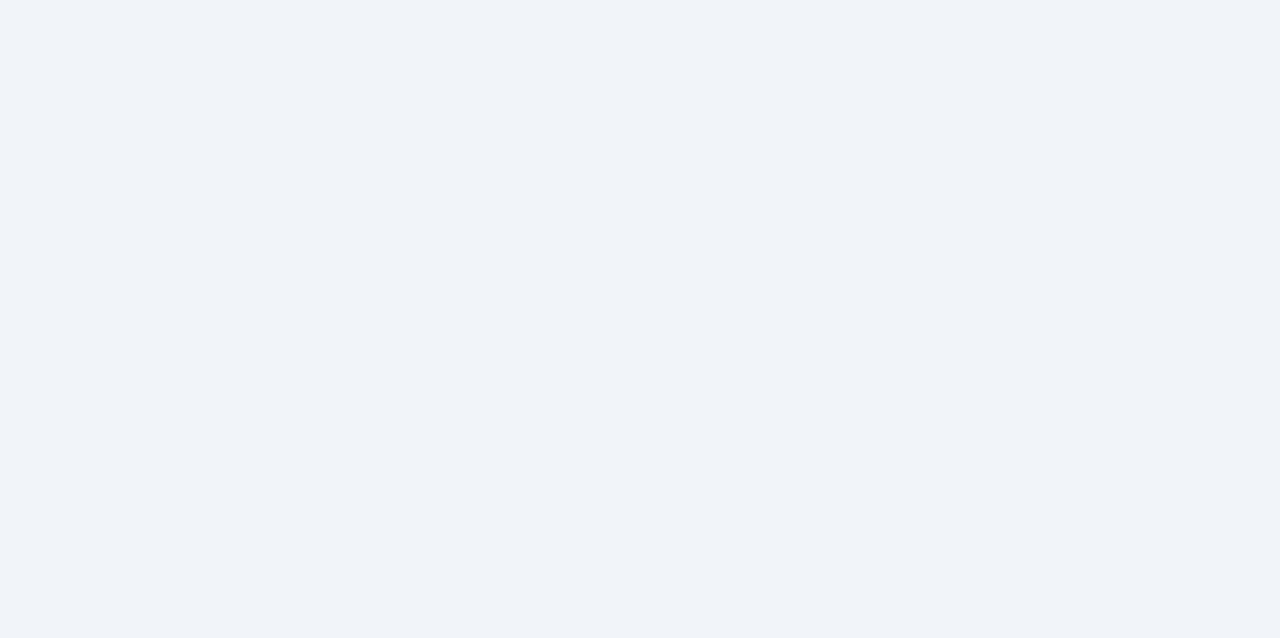
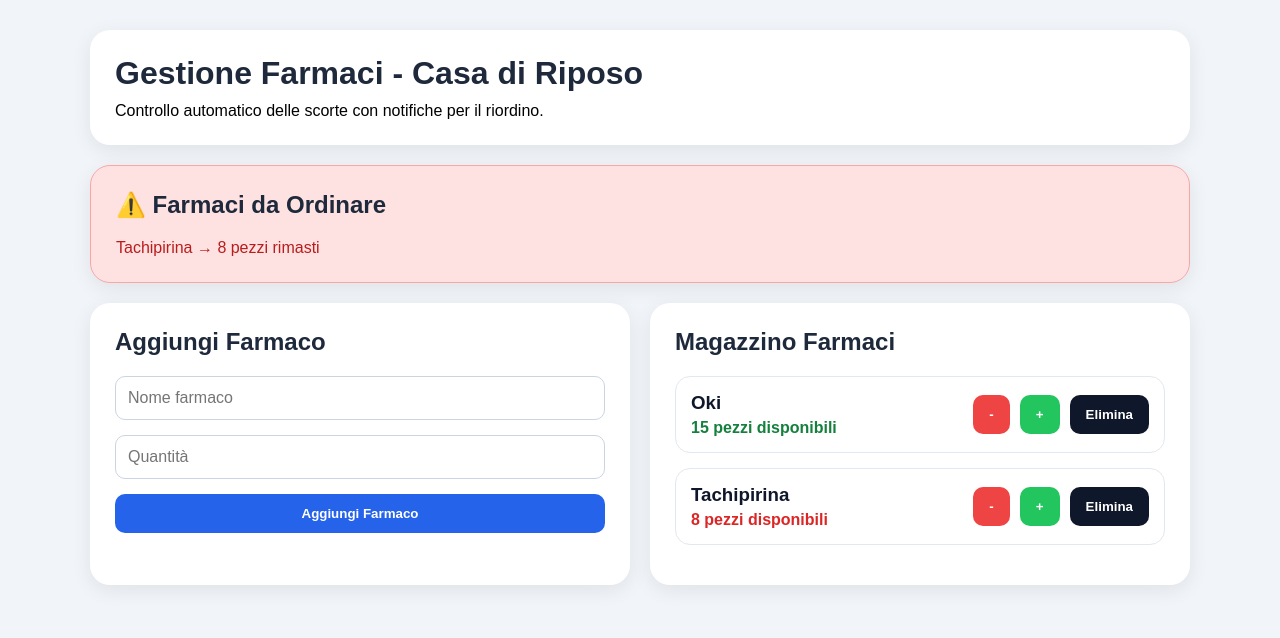
Before and after one commit to soAos/CaseDiRiposo, a plain HTML site: page index.html in a window 1280 px wide. Drawn offline with Linux system fonts and the light colour scheme.

Commit message:
Add files via upload

```diff
--- a/index.html
+++ b/index.html
@@ -86,3 +86,211 @@
       border-radius: 15px;
       padding: 15px;
       margin-bottom: 15px;
+      display: flex;
+      justify-content: space-between;
+      align-items: center;
+    }
+
+    .medicine h3 {
+      color: #0f172a;
+      margin-bottom: 5px;
+    }
+
+    .green {
+      color: #15803d;
+      font-weight: bold;
+    }
+
+    .red {
+      color: #dc2626;
+      font-weight: bold;
+    }
+
+    .actions {
+      display: flex;
+      gap: 10px;
+    }
+
+    .btn-minus {
+      background: #ef4444;
+      color: white;
+    }
+
+    .btn-plus {
+      background: #22c55e;
+      color: white;
+    }
+
+    .btn-delete {
+      background: #0f172a;
+      color: white;
+    }
+
+    @media(max-width: 768px) {
+      .grid {
+        grid-template-columns: 1fr;
+      }
+    }
+  </style>
+</head>
+<body>
+
+  <div class="container">
+
+    <div class="card">
+      <h1>Gestione Farmaci - Casa di Riposo</h1>
+      <p>Controllo automatico delle scorte con notifiche per il riordino.</p>
+    </div>
+
+    <div id="warningBox"></div>
+
+    <div class="grid">
+
+      <div class="card">
+        <h2>Aggiungi Farmaco</h2>
+
+        <input type="text" id="medicineName" placeholder="Nome farmaco">
+        <input type="number" id="medicineQuantity" placeholder="Quantità">
+
+        <button class="btn-primary" onclick="addMedicine()">
+          Aggiungi Farmaco
+        </button>
+      </div>
+
+      <div class="card">
+        <h2>Magazzino Farmaci</h2>
+
+        <div id="medicineList"></div>
+      </div>
+
+    </div>
+
+  </div>
+
+  <script>
+    let medicines = JSON.parse(localStorage.getItem('medicines')) || [
+      { id: 1, name: 'Oki', quantity: 15 },
+      { id: 2, name: 'Tachipirina', quantity: 8 }
+    ];
+
+    function saveMedicines() {
+      localStorage.setItem('medicines', JSON.stringify(medicines));
+    }
+
+    async function showNotification(title, body) {
+      if (!('Notification' in window)) return;
+
+      if (Notification.permission === 'granted') {
+        new Notification(title, { body });
+      } else if (Notification.permission !== 'denied') {
+        const permission = await Notification.requestPermission();
+
+        if (permission === 'granted') {
+          new Notification(title, { body });
+        }
+      }
+    }
+
+    function renderMedicines() {
+      const list = document.getElementById('medicineList');
+      const warningBox = document.getElementById('warningBox');
+
+      list.innerHTML = '';
+
+      const lowStock = medicines.filter(m => m.quantity <= 10);
+
+      if (lowStock.length > 0) {
+        warningBox.innerHTML = `
+          <div class="card warning">
+            <h2>⚠️ Farmaci da Ordinare</h2>
+            ${lowStock.map(m => `
+              <p>${m.name} → ${m.quantity} pezzi rimasti</p>
+            `).join('')}
+          </div>
+        `;
+      } else {
+        warningBox.innerHTML = '';
+      }
+
+      medicines.forEach(medicine => {
+
+        if (medicine.quantity <= 10) {
+          showNotification(
+            `Scorte basse: ${medicine.name}`,
+            `Restano solo ${medicine.quantity} pezzi disponibili.`
+          );
+        }
+
+        const div = document.createElement('div');
+        div.className = 'medicine';
+
+        div.innerHTML = `
+          <div>
+            <h3>${medicine.name}</h3>
+            <p class="${medicine.quantity <= 10 ? 'red' : 'green'}">
+              ${medicine.quantity} pezzi disponibili
+            </p>
+          </div>
+
+          <div class="actions">
+            <button class="btn-minus" onclick="changeQuantity(${medicine.id}, -1)">-</button>
+            <button class="btn-plus" onclick="changeQuantity(${medicine.id}, 1)">+</button>
+            <button class="btn-delete" onclick="deleteMedicine(${medicine.id})">
+              Elimina
+            </button>
+          </div>
+        `;
+
+        list.appendChild(div);
+      });
+
+      saveMedicines();
+    }
+
+    function addMedicine() {
+      const name = document.getElementById('medicineName').value;
+      const quantity = parseInt(document.getElementById('medicineQuantity').value);
+
+      if (!name || !quantity) {
+        alert('Compila tutti i campi');
+        return;
+      }
+
+      medicines.push({
+        id: Date.now(),
+        name,
+        quantity
+      });
+
+      document.getElementById('medicineName').value = '';
+      document.getElementById('medicineQuantity').value = '';
+
+      renderMedicines();
+    }
+
+    function changeQuantity(id, value) {
+      medicines = medicines.map(medicine => {
+        if (medicine.id === id) {
+          medicine.quantity += value;
+
+          if (medicine.quantity < 0) {
+            medicine.quantity = 0;
+          }
+        }
+
+        return medicine;
+      });
+
+      renderMedicines();
+    }
+
+    function deleteMedicine(id) {
+      medicines = medicines.filter(medicine => medicine.id !== id);
+      renderMedicines();
+    }
+
+    renderMedicines();
+  </script>
+
+</body>
+</html>
```
